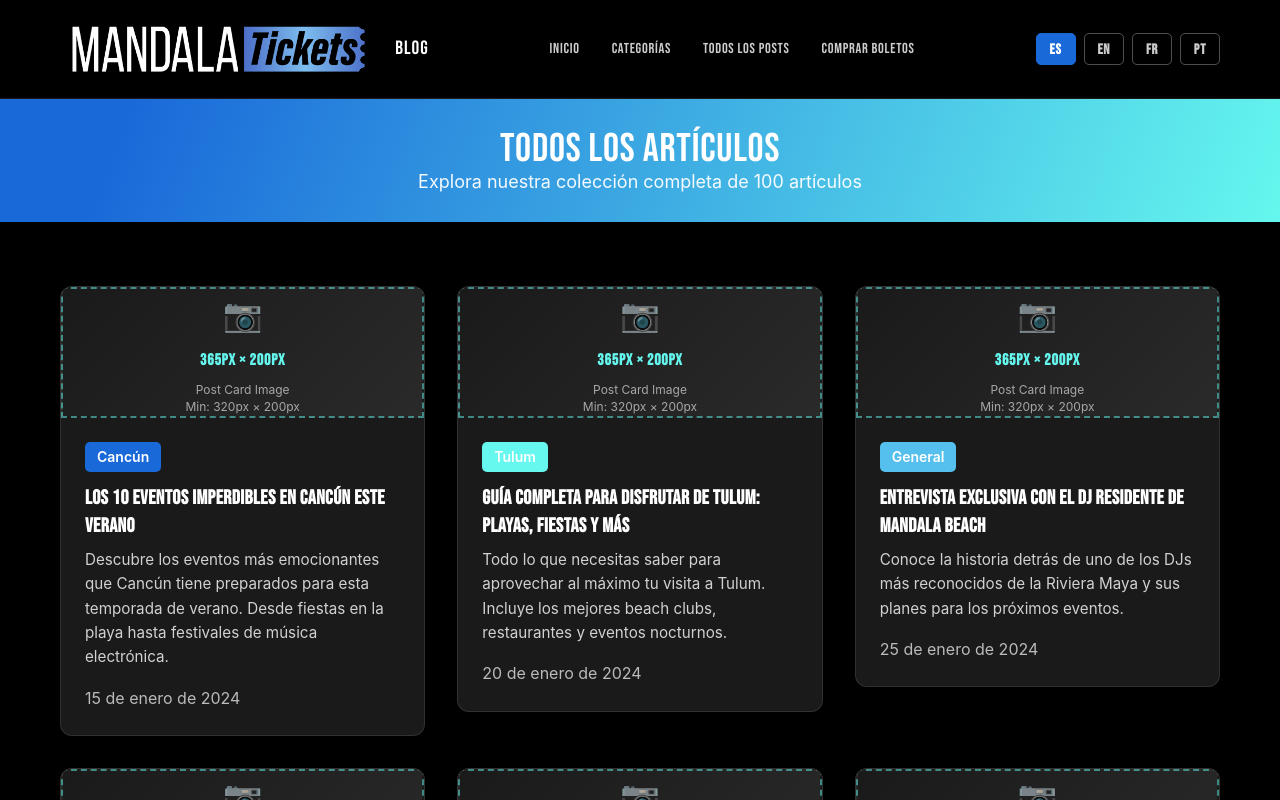
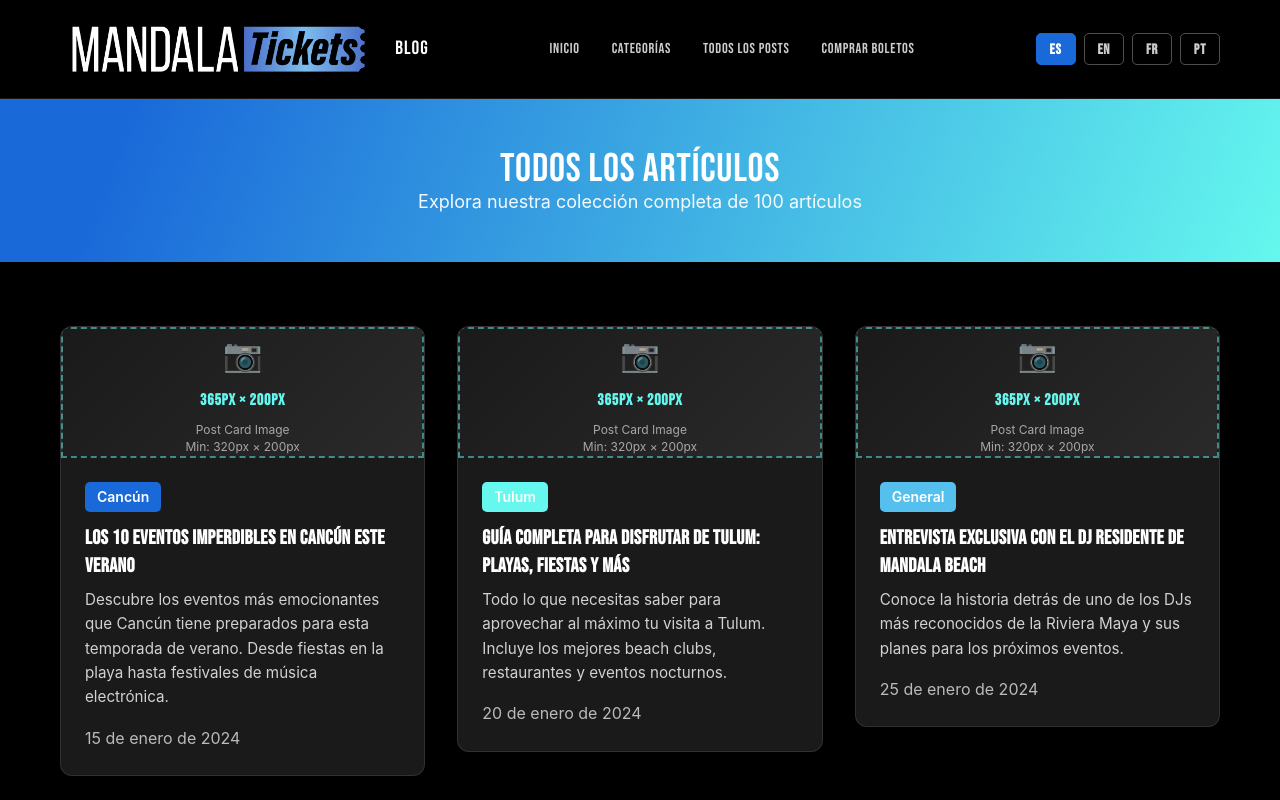
Before and after one commit to vvazquezcolina/blog-mt, a Next.js app: page /posts in a window 1280 px wide. Shown: the top 800 px of the page. Built offline with nearby package versions, Linux system fonts and the light colour scheme.

Commit message:
style: increase category header padding to 50px

```diff
--- a/app/globals.css
+++ b/app/globals.css
@@ -797,7 +797,7 @@ img {
 .category-header {
   background: var(--gradient-primary);
   color: var(--white);
-  padding: 30px 0;
+  padding: 50px 0;
   text-align: center;
   display: flex;
   align-items: center;
```
